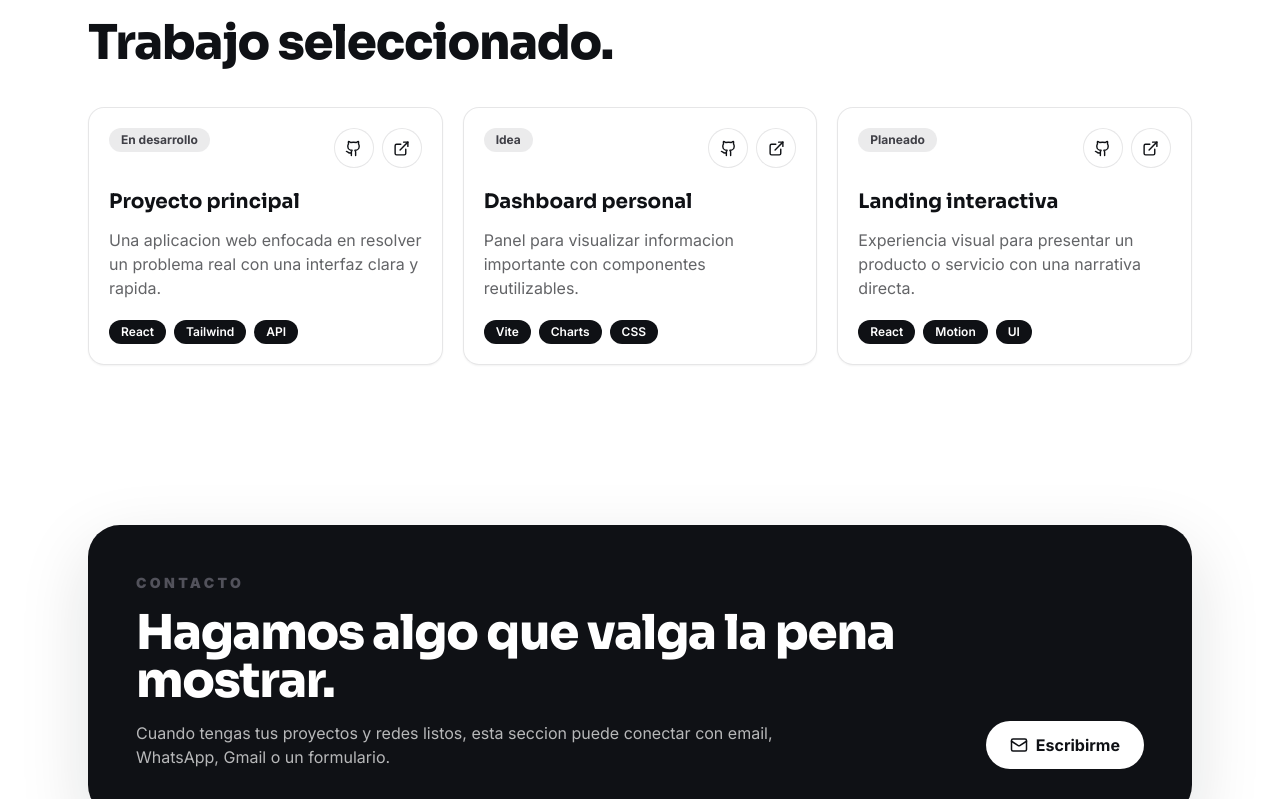
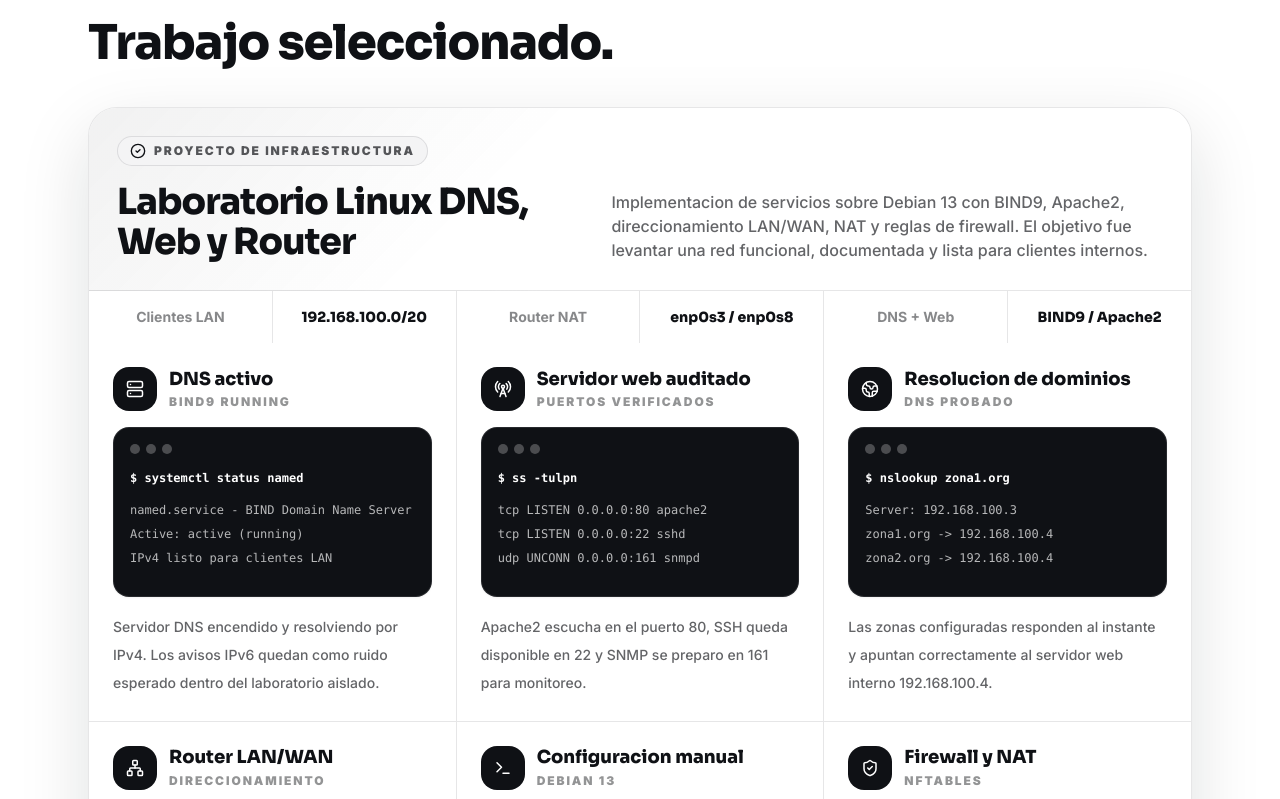
Before and after one commit to alvarezg23g-source/portafolio, a React (Vite) app: page / in a window 1280 px wide. Shown: the part 2141-2940 px from the top of the page. Built offline with nearby package versions, Linux system fonts and the light colour scheme.

Commit message:
Add infrastructure lab project

```diff
--- a/src/components/Projects.jsx
+++ b/src/components/Projects.jsx
@@ -1,11 +1,138 @@
-import { ExternalLink, Github } from 'lucide-react';
+import {
+  CheckCircle2,
+  ExternalLink,
+  Github,
+  Globe2,
+  Network,
+  RadioTower,
+  Server,
+  ShieldCheck,
+  Terminal,
+} from 'lucide-react';
 import { projects } from '../data/portfolio.js';
+
+const infrastructureHighlights = [
+  {
+    icon: Server,
+    title: 'DNS activo',
+    command: 'systemctl status named',
+    label: 'BIND9 running',
+    detail:
+      'Servidor DNS encendido y resolviendo por IPv4. Los avisos IPv6 quedan como ruido esperado dentro del laboratorio aislado.',
+    lines: ['named.service - BIND Domain Name Server', 'Active: active (running)', 'IPv4 listo para clientes LAN'],
+  },
+  {
+    icon: RadioTower,
+    title: 'Servidor web auditado',
+    command: 'ss -tulpn',
+    label: 'Puertos verificados',
+    detail:
+      'Apache2 escucha en el puerto 80, SSH queda disponible en 22 y SNMP se preparo en 161 para monitoreo.',
+    lines: ['tcp LISTEN 0.0.0.0:80 apache2', 'tcp LISTEN 0.0.0.0:22 sshd', 'udp UNCONN 0.0.0.0:161 snmpd'],
+  },
+  {
+    icon: Globe2,
+    title: 'Resolucion de dominios',
+    command: 'nslookup zona1.org',
+    label: 'DNS probado',
+    detail:
+      'Las zonas configuradas responden al instante y apuntan correctamente al servidor web interno 192.168.100.4.',
+    lines: ['Server: 192.168.100.3', 'zona1.org -> 192.168.100.4', 'zona2.org -> 192.168.100.4'],
+  },
+  {
+    icon: Network,
+    title: 'Router LAN/WAN',
+    command: 'ip a',
+    label: 'Direccionamiento',
+    detail:
+      'El router separa la red local de la salida a internet usando enp0s3 para LAN y enp0s8 para WAN.',
+    lines: ['enp0s3 LAN 192.168.100.1/20', 'enp0s8 WAN 10.0.3.15/24', 'Interfaces UP'],
+  },
+  {
+    icon: Terminal,
+    title: 'Configuracion manual',
+    command: 'nmcli device status',
+    label: 'Debian 13',
+    detail:
+      'Las tarjetas aparecen sin gestion porque las IPs fueron configuradas a mano en archivos del sistema.',
+    lines: ['lo connected', 'enp0s3 sin gestion', 'enp0s8 sin gestion'],
+  },
+  {
+    icon: ShieldCheck,
+    title: 'Firewall y NAT',
+    command: 'nft list ruleset',
+    label: 'nftables',
+    detail:
+      'Reglas de enmascaramiento para salida a internet y trafico permitido solo cuando fue solicitado desde la red interna.',
+    lines: ['forward LAN -> WAN accept', 'ct state related,established accept', 'postrouting masquerade'],
+  },
+];
 
 export function Projects() {
   return (
     <section id="projects" className="section">
       <div className="section-kicker">Proyectos</div>
       <h2 className="section-title">Trabajo seleccionado.</h2>
+
+      <article className="lab-project mt-8 sm:mt-10">
+        <div className="lab-project__intro">
+          <div>
+            <span className="lab-project__eyebrow">
+              <CheckCircle2 size={16} />
+              Proyecto de infraestructura
+            </span>
+            <h3>Laboratorio Linux DNS, Web y Router</h3>
+          </div>
+          <p>
+            Implementacion de servicios sobre Debian 13 con BIND9, Apache2, direccionamiento LAN/WAN,
+            NAT y reglas de firewall. El objetivo fue levantar una red funcional, documentada y lista
+            para clientes internos.
+          </p>
+        </div>
+
+        <div className="lab-project__map" aria-label="Arquitectura del laboratorio">
+          <span>Clientes LAN</span>
+          <strong>192.168.100.0/20</strong>
+          <span>Router NAT</span>
+          <strong>enp0s3 / enp0s8</strong>
+          <span>DNS + Web</span>
+          <strong>BIND9 / Apache2</strong>
+        </div>
+
+        <div className="lab-evidence-grid">
+          {infrastructureHighlights.map((item) => {
+            const Icon = item.icon;
+
+            return (
+              <div key={item.title} className="lab-evidence-card">
+                <div className="lab-evidence-card__head">
+                  <span>
+                    <Icon size={18} />
+                  </span>
+                  <div>
+                    <h4>{item.title}</h4>
+                    <small>{item.label}</small>
+                  </div>
+                </div>
+
+                <div className="lab-terminal" aria-label={item.command}>
+                  <div className="lab-terminal__bar">
+                    <i />
+                    <i />
+                    <i />
+                  </div>
+                  <code>$ {item.command}</code>
+                  {item.lines.map((line) => (
+                    <span key={line}>{line}</span>
+                  ))}
+                </div>
+
+                <p>{item.detail}</p>
+              </div>
+            );
+          })}
+        </div>
+      </article>
 
       <div className="mt-8 grid gap-4 sm:mt-10 sm:gap-5 md:grid-cols-3">
         {projects.map((project) => (
--- a/src/styles/index.css
+++ b/src/styles/index.css
@@ -226,6 +226,98 @@ svg {
   .minimal-tech-categories p {
     @apply text-sm font-medium leading-7 text-ink/65;
   }
+
+  .lab-project {
+    @apply overflow-hidden rounded-[1.8rem] border border-ink/10 bg-white shadow-soft;
+  }
+
+  .lab-project__intro {
+    @apply grid gap-5 border-b border-ink/10 p-5 sm:p-7 lg:grid-cols-[0.86fr_1fr] lg:items-end;
+    background:
+      linear-gradient(135deg, rgba(15, 17, 21, 0.06), transparent 38%),
+      #ffffff;
+  }
+
+  .lab-project__eyebrow {
+    @apply mb-4 inline-flex items-center gap-2 rounded-full border border-ink/10 bg-mist px-3 py-1.5 text-xs font-black uppercase tracking-[0.16em] text-ink/70;
+  }
+
+  .lab-project__eyebrow svg {
+    @apply text-ink;
+  }
+
+  .lab-project__intro h3 {
+    @apply font-display text-3xl font-black leading-tight tracking-tight text-ink sm:text-4xl;
+  }
+
+  .lab-project__intro p {
+    @apply max-w-2xl text-sm font-medium leading-7 text-ink/65 sm:text-base;
+  }
+
+  .lab-project__map {
+    @apply grid gap-px bg-ink/10 text-center text-sm font-bold sm:grid-cols-6;
+  }
+
+  .lab-project__map span,
+  .lab-project__map strong {
+    @apply bg-white px-3 py-4;
+  }
+
+  .lab-project__map span {
+    @apply text-ink/50;
+  }
+
+  .lab-project__map strong {
+    @apply font-display text-ink;
+  }
+
+  .lab-evidence-grid {
+    @apply grid gap-px bg-ink/10 md:grid-cols-2 xl:grid-cols-3;
+  }
+
+  .lab-evidence-card {
+    @apply bg-white p-5 sm:p-6;
+  }
+
+  .lab-evidence-card__head {
+    @apply mb-4 flex items-center gap-3;
+  }
+
+  .lab-evidence-card__head > span {
+    @apply grid h-11 w-11 shrink-0 place-items-center rounded-2xl bg-ink text-paper;
+  }
+
+  .lab-evidence-card h4 {
+    @apply font-display text-lg font-black leading-tight text-ink;
+  }
+
+  .lab-evidence-card small {
+    @apply mt-1 block text-xs font-black uppercase tracking-[0.16em] text-ink/45;
+  }
+
+  .lab-evidence-card p {
+    @apply mt-4 text-sm font-medium leading-7 text-ink/65;
+  }
+
+  .lab-terminal {
+    @apply min-h-[10.6rem] rounded-2xl border border-white/10 bg-ink p-4 font-mono text-xs leading-6 text-white shadow-sm;
+  }
+
+  .lab-terminal__bar {
+    @apply mb-3 flex gap-1.5;
+  }
+
+  .lab-terminal__bar i {
+    @apply h-2.5 w-2.5 rounded-full bg-white/25;
+  }
+
+  .lab-terminal code {
+    @apply mb-2 block whitespace-nowrap font-bold text-white;
+  }
+
+  .lab-terminal span {
+    @apply block text-white/70;
+  }
 }
 
 @media (max-width: 900px) {
@@ -341,6 +433,26 @@ svg {
     padding-block: 2.5rem;
   }
 
+  .lab-project {
+    border-radius: 1.25rem;
+  }
+
+  .lab-project__intro {
+    padding: 1.25rem;
+  }
+
+  .lab-project__intro h3 {
+    font-size: 2rem;
+  }
+
+  .lab-project__map {
+    grid-template-columns: 1fr;
+  }
+
+  .lab-evidence-card {
+    padding: 1.25rem;
+  }
+
   .minimal-tech-console {
     border-radius: 1.25rem;
   }
```
